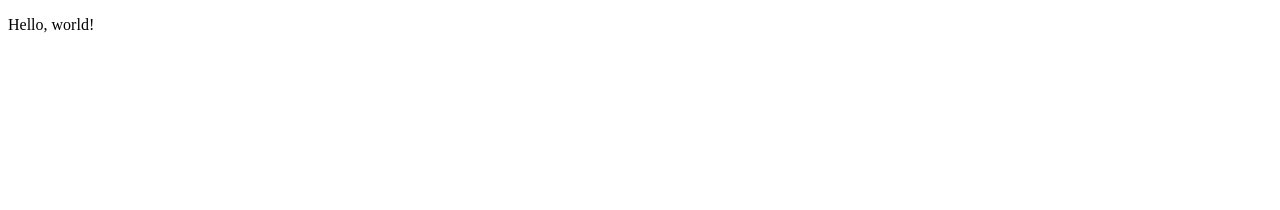
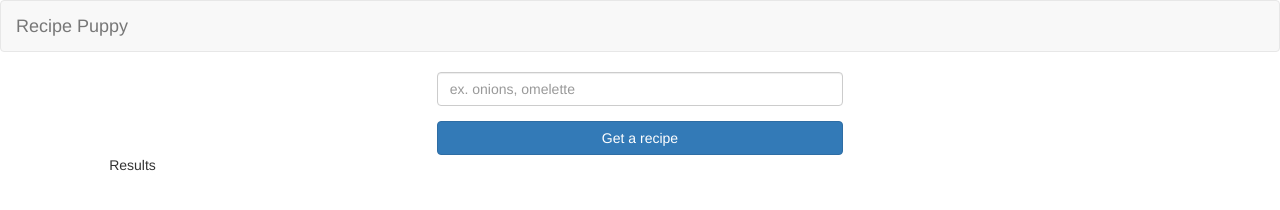
Before and after one commit to musale/demo-recipe-puppy, a React app: page / in a window 1280 px wide. Built offline with nearby package versions, Linux system fonts and the light colour scheme; some icons are missing.

Commit message:
Re-structured the app.

```diff
--- /dev/null
+++ b/src/components/Header.js
@@ -0,0 +1,15 @@
+import React from 'react';
+
+const Header = () => {
+  return (
+    <nav className="navbar navbar-default">
+      <div className="container-fluid">
+        <div className="navbar-header">
+          <a className="navbar-brand" href="#">Recipe Puppy</a>
+        </div>
+      </div>
+    </nav>
+  );
+}
+
+export default Header;
--- a/src/components/Home.js
+++ /dev/null
@@ -1,9 +0,0 @@
-import React from 'react';
-
-class Home extends React.Component {
-  render() {
-    return <p>Hello, world!</p>;
-  }
-}
-
-export default Home;
--- /dev/null
+++ b/src/components/SearchRecipe.js
@@ -0,0 +1,42 @@
+import React from 'react';
+import PropTypes from 'prop-types';
+import Helpers from '../utils/Helpers';
+import SearchResults from '../components/SearchResults';
+
+const InputType = (props) => {
+  return (
+    <div className="form-group">
+      <input
+        className="form-control"
+        type="text"
+        onChange={props.handleChange}
+        placeholder="ex. onions, omelette" />
+    </div>
+  );
+}
+
+const SubmitButton = () => {
+  return (
+    <button
+      type="submit"
+      className="btn btn-primary btn-block">
+    Get a recipe</button>
+  );
+}
+
+const SearchRecipe = (props) => {
+  return (
+    <form onSubmit={props.handleSubmit}>
+      <InputType onChange={props.handleChange} />
+      <SubmitButton/>
+    </form>
+  );
+}
+
+
+SearchRecipe.propTypes = {
+    handleChange: PropTypes.func.isRequired,
+    handleSubmit: PropTypes.func.isRequired,
+}
+
+export default SearchRecipe;
--- /dev/null
+++ b/src/components/SearchResults.js
@@ -0,0 +1,11 @@
+import React from 'react';
+
+class SearchResults extends React.Component {
+  render() {
+    return (
+      <div>Results</div>
+    );
+  }
+}
+
+export default SearchResults;
--- /dev/null
+++ b/src/containers/App.js
@@ -0,0 +1,16 @@
+import React from 'react';
+import Header from '../components/Header';
+import Search from '../containers/Search';
+
+class App extends React.Component {
+  render() {
+    return (
+      <div>
+        <Header />
+        <Search />
+      </div>
+    );
+  }
+}
+
+export default App;
--- /dev/null
+++ b/src/containers/Search.js
@@ -0,0 +1,48 @@
+import React, {PropTypes} from 'react';
+import Helpers from '../utils/Helpers';
+import SearchRecipe from '../components/SearchRecipe';
+import SearchResults from '../components/SearchResults';
+
+class Search extends React.Component {
+  constructor(props) {
+    super(props);
+    this.state = {value: ''};
+
+    this.handleChange = this.handleChange.bind(this);
+    this.handleSubmit = this.handleSubmit.bind(this);
+  }
+
+  handleChange(event) {
+    this.setState({value: event.target.value});
+  }
+
+  handleSubmit(event) {
+    Helpers.getRecipes(this.state.value);
+    event.preventDefault();
+  }
+
+  render() {
+    return (
+      <div>
+        <div className="row">
+          <div className="col-md-4"></div>
+          <div className="col-md-4">
+            <SearchRecipe
+              handleChange={this.handleChange}
+              handleSubmit={this.handleSubmit} />
+          </div>
+          <div className="col-md-4"></div>
+        </div>
+        <div className="row">
+          <div className="col-md-1"></div>
+          <div className="col-md-10">
+            <SearchResults />
+          </div>
+          <div className="col-md-1"></div>
+        </div>
+      </div>
+    );
+  }
+}
+
+export default Search;
--- a/src/index.html
+++ b/src/index.html
@@ -5,8 +5,7 @@
     <meta http-equiv=X-UA-Compatible content="IE=edge">
     <meta name=viewport content="width=device-width,initial-scale=1">
     <title>RPuppy</title>
-    <link href="https://diegoddox.github.io/react-redux-toastr/3.0.1/react-redux-toastr.min.css" rel="stylesheet" type="text/css">
-    <link href="https://cdnjs.cloudflare.com/ajax/libs/foundicons/3.0.0/foundation-icons.css" rel="stylesheet">
+    <link rel="stylesheet" href="https://maxcdn.bootstrapcdn.com/bootstrap/3.3.6/css/bootstrap.min.css">
     <link href='https://fonts.googleapis.com/css?family=Open+Sans:400,300,700|Raleway:400,300,700|Lato:400,300,700' rel='stylesheet' type='text/css'>
   </head>
 <body>
--- a/src/routes/index.js
+++ b/src/routes/index.js
@@ -1,13 +1,13 @@
 import React from 'react';
 import ReactDOM from 'react-dom';
 import { Router, Route, Link, hashHistory, DefaultRoute} from 'react-router';
-import Home from '../components/Home';
+import App from '../containers/App';
 import { IndexRoute } from 'react-router';
 
 const routes = (
   <Router history={hashHistory}>
-    <Route path="/" component={Home}>
-      <IndexRoute component={Home} />
+    <Route path="/" component={App}>
+      <IndexRoute component={App} />
     </Route>
   </Router>
 );
--- /dev/null
+++ b/src/utils/Helpers.js
@@ -0,0 +1,26 @@
+import axios from 'axios';
+
+const showSearchTerm = (searchTerm) => {
+  alert(`You searched ${searchTerm}`);
+};
+
+const getRecipes = (searchTerm) => {
+  return axios.get(`http://www.recipepuppy.com/api/?q=${searchTerm}`);
+}
+
+const recipesResponse = (searchTerm) => {
+  getRecipes(searchTerm).then(
+    (response) => {
+      console.log(response.data.results);
+      return response.data.results;
+    }
+  )
+}
+
+
+const Helpers = {
+  showSearchTerm: showSearchTerm,
+  getRecipes: recipesResponse
+}
+
+export default Helpers;
```
Also changed, not shown: package.json (+4 -3 lines), src/redux/Actions.js (added), src/redux/Reducer.js (added), src/redux/Store.js (added).
